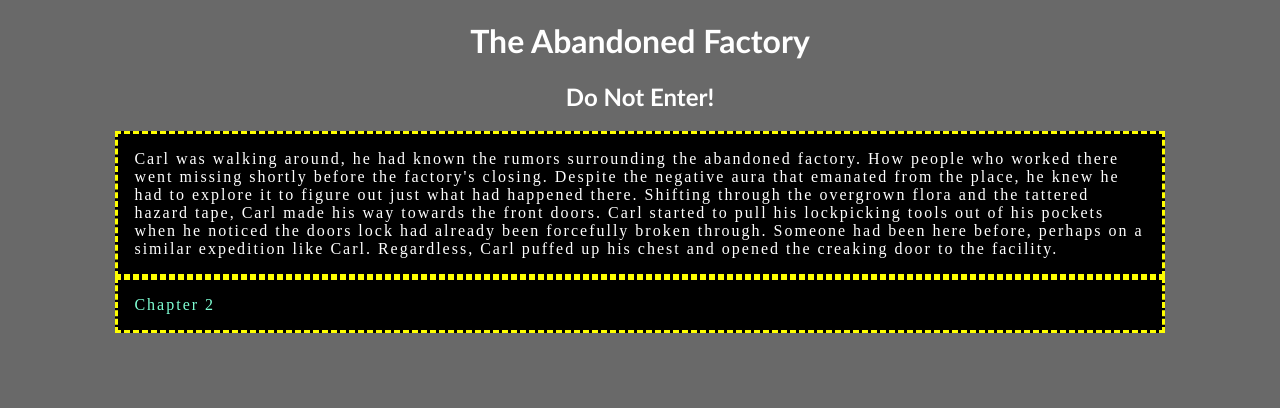
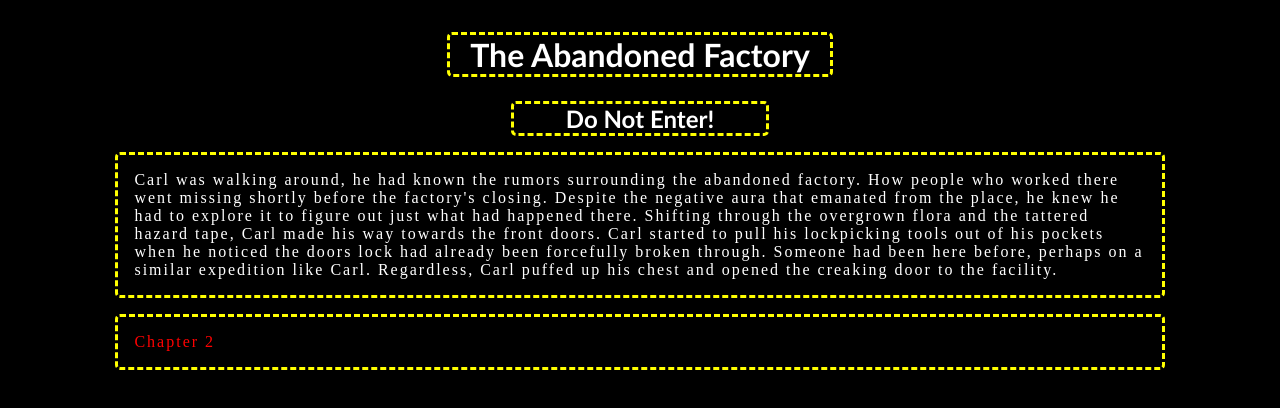
Before and after one commit to willkim642/TheAbandonedFactory, a plain HTML site: page index.html in a window 1280 px wide. Drawn offline with Linux system fonts and the light colour scheme.

Commit message:
Edited the CSS more to make a more unified looking site

```diff
--- a/style.css
+++ b/style.css
@@ -1,18 +1,32 @@
 h1 {
     color: white;
-    font-family:'Baskerville Old Face', 'Trebuchet MS', 'Lucida Sans Unicode', 'Lucida Grande', 'Lucida Sans', Arial, sans-serif;
+    font-family: 'Baskerville Old Face', 'Trebuchet MS', 'Lucida Sans Unicode', 'Lucida Grande', 'Lucida Sans', Arial, sans-serif;
     text-align: center;
+    border-style: dashed;
+    border-color: yellow;
+    border-radius: 5px;
+    width: 30%;
+    margin: auto;
+    margin-top: 1em;
+    background-color: black;
 }
 
 h2 {
     color: white;
     font-family: 'Baskerville Old Face', 'Trebuchet MS', 'Lucida Sans Unicode', 'Lucida Grande', 'Lucida Sans', Arial, sans-serif;
-    /*padding-left: 5%;*/
     text-align: center;
+    border-style: dashed;
+    border-color: yellow;
+    border-radius: 5px;
+    width: 20%;
+    margin: auto;
+    margin-top: 1em;
+    background-color: black;
 }
 p {
     border-style: dashed;
     border-color: yellow;
+    border-radius: 5px;
     color: white;
     letter-spacing: 2px;
     padding-left: 20%;
@@ -20,13 +34,14 @@ p {
     background: black;
     width: 80%;
     margin: auto;
+    margin-top: 1em;
     padding: 1em;
 }
 a {
-    color:aquamarine;
+    color: red;
     text-decoration: none;
-    display:inline-block;
+    display: inline;
 }
 html {
-    background-color:dimgray;
+    background-color:black;
 }
```
